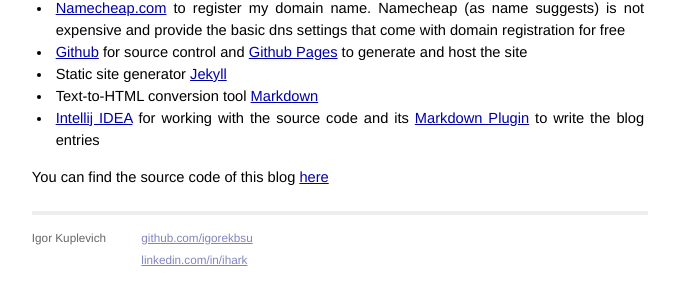
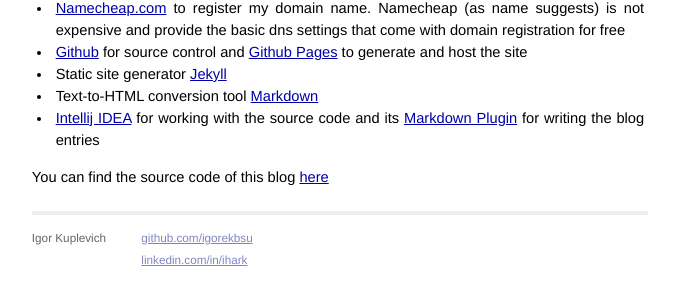
Before and after one commit to climberig/climberig.github.io, a Jekyll site: the page built from _posts/2014-11-16-blog-tech.markdown, in a window 1280 px wide. Shown: the part 172-474 px from the top of the page, without its empty margins (300-979 px from the left). Built offline with Jekyll 4.4.1, drawn with Linux system fonts in a browser that asks for light colours.

Commit message:
minor changes

```diff
--- a/_posts/2014-11-16-blog-tech.markdown
+++ b/_posts/2014-11-16-blog-tech.markdown
@@ -11,7 +11,8 @@
 * [Github][github] for source control and [Github Pages][github_pages] to generate and host the site
 * Static site generator [Jekyll][jekyll]
 * Text-to-HTML conversion tool [Markdown][md]
-* [Intellij IDEA][intellij] for working with the source code and its [Markdown Plugin][intellij_md] to write the blog entries
+* [Intellij IDEA][intellij] for working with the source code and its [Markdown Plugin][intellij_md] for writing the
+blog entries
 
 You can find the source code of this blog [here][blog_src]
 
```
